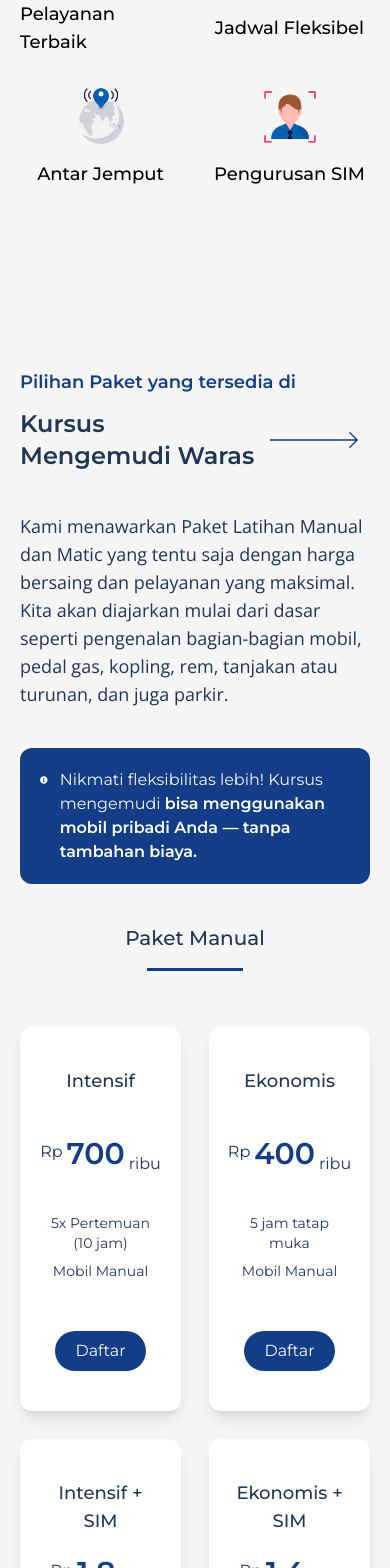
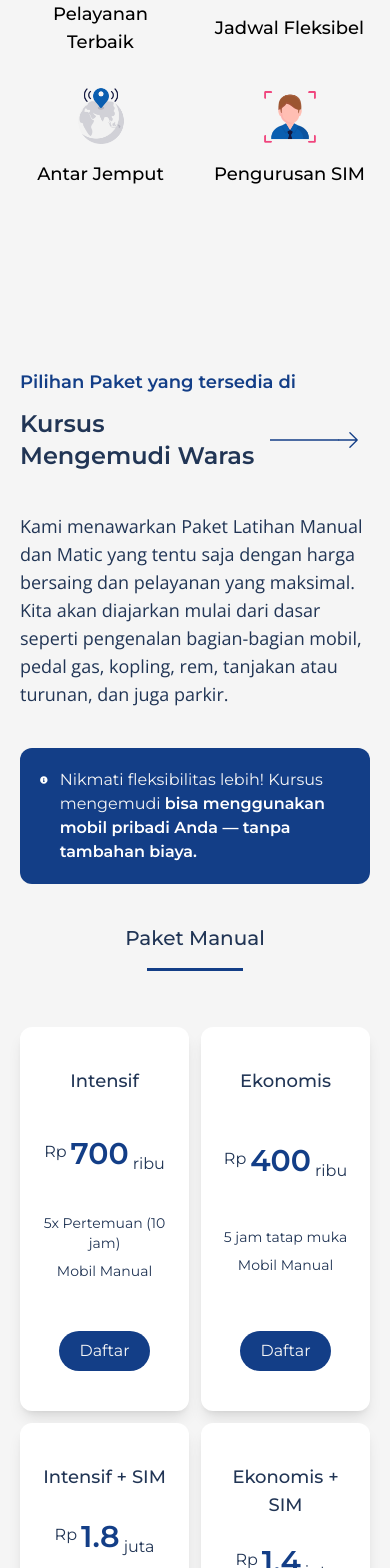
Before and after one commit to dj1samsoe/waras-profile, a Next.js app: page / in a window 390 px wide. Shown: the part 3461-5029 px from the top of the page. Built offline with nearby package versions, Linux system fonts and the light colour scheme; no server answers.

Commit message:
style: fix style on mobile size

```diff
--- a/common/components/layouts/Footer/Footer.tsx
+++ b/common/components/layouts/Footer/Footer.tsx
@@ -5,6 +5,7 @@ import React from "react";
 import Image from "next/image";
 
 export default function Footer() {
+  const currentYear = new Date().getFullYear();
   return (
     <footer className="footer footer-center p-10 bg-quaternary-black text-primary-white rounded">
       <Image src="/logo-4.png" alt="navbar-logo" width={200} height={100} />
@@ -64,7 +65,10 @@ export default function Footer() {
         </Link>
       </nav> */}
       <div>
-        <p>Copyright © 2024 - All right reserved by Kursus Mengemudi Waras</p>
+        <p>
+          Copyright © {currentYear} - All right reserved by Kursus Mengemudi
+          Waras
+        </p>
       </div>
     </footer>
   );
--- a/modules/home/components/Facilities.tsx
+++ b/modules/home/components/Facilities.tsx
@@ -49,7 +49,7 @@ export default function Facilities() {
                 className="md:w-24 w-16 md:h-24 h-16"
                 loading="lazy"
               />
-              <p className="md:text-xl text-lg font-medium text-black">
+              <p className="md:text-xl text-lg font-medium text-black text-center">
                 {item.title}
               </p>
             </div>
--- a/modules/home/components/Service.tsx
+++ b/modules/home/components/Service.tsx
@@ -68,7 +68,7 @@ export default function Service() {
         </h1>
         <Breakline className="w-24 text-center border-2 border-primary-purple" />
       </motion.div>
-      <div className="grid lg:grid-cols-4 grid-cols-2 gap-7 ">
+      <div className="grid lg:grid-cols-4 grid-cols-2 md:gap-7 gap-3">
         {MANUAL?.map((item, index) => (
           <motion.div
             initial={{ opacity: 0, y: 50 }}
@@ -117,7 +117,7 @@ export default function Service() {
         </h1>
         <Breakline className="w-24 text-center border-2 border-primary-purple" />
       </motion.div>
-      <div className="grid lg:grid-cols-4 grid-cols-2 gap-7 ">
+      <div className="grid lg:grid-cols-4 grid-cols-2 md:gap-7 gap-3">
         {MATIC?.map((item, index) => (
           <motion.div
             key={index}
```
